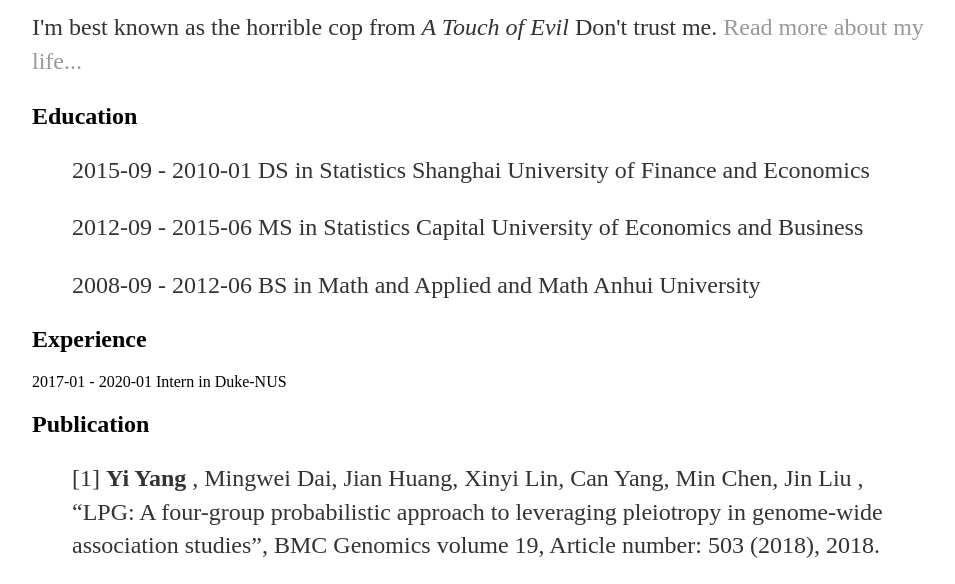
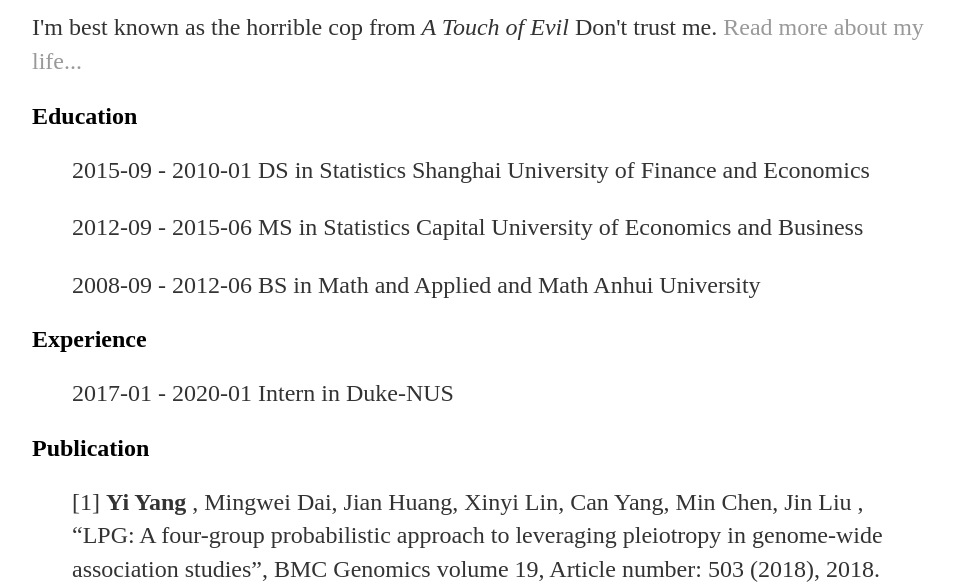
Before and after one commit to Shufeyangyi2015310117/Shufeyangyi2015210117.github.io, a plain HTML site: page index.html in a window 1280 px wide. Shown: the part 186-770 px from the top of the page, without its empty margins (160-1115 px from the left). Drawn offline with Linux system fonts and the light colour scheme.

Commit message:
Update index.html

```diff
--- a/index.html
+++ b/index.html
@@ -34,8 +34,12 @@
 			</ul>
 
 			<h2>Experience</h2>
+			<ul>
+			  <p aligh="left">
 			  2017-01 - 2020-01 Intern in Duke-NUS
-
+			  </p>
+			  </p>
+			</ul>
 			<!-- % ============================================================
 			%                     Publication
 			% ============================================================ -->
```
